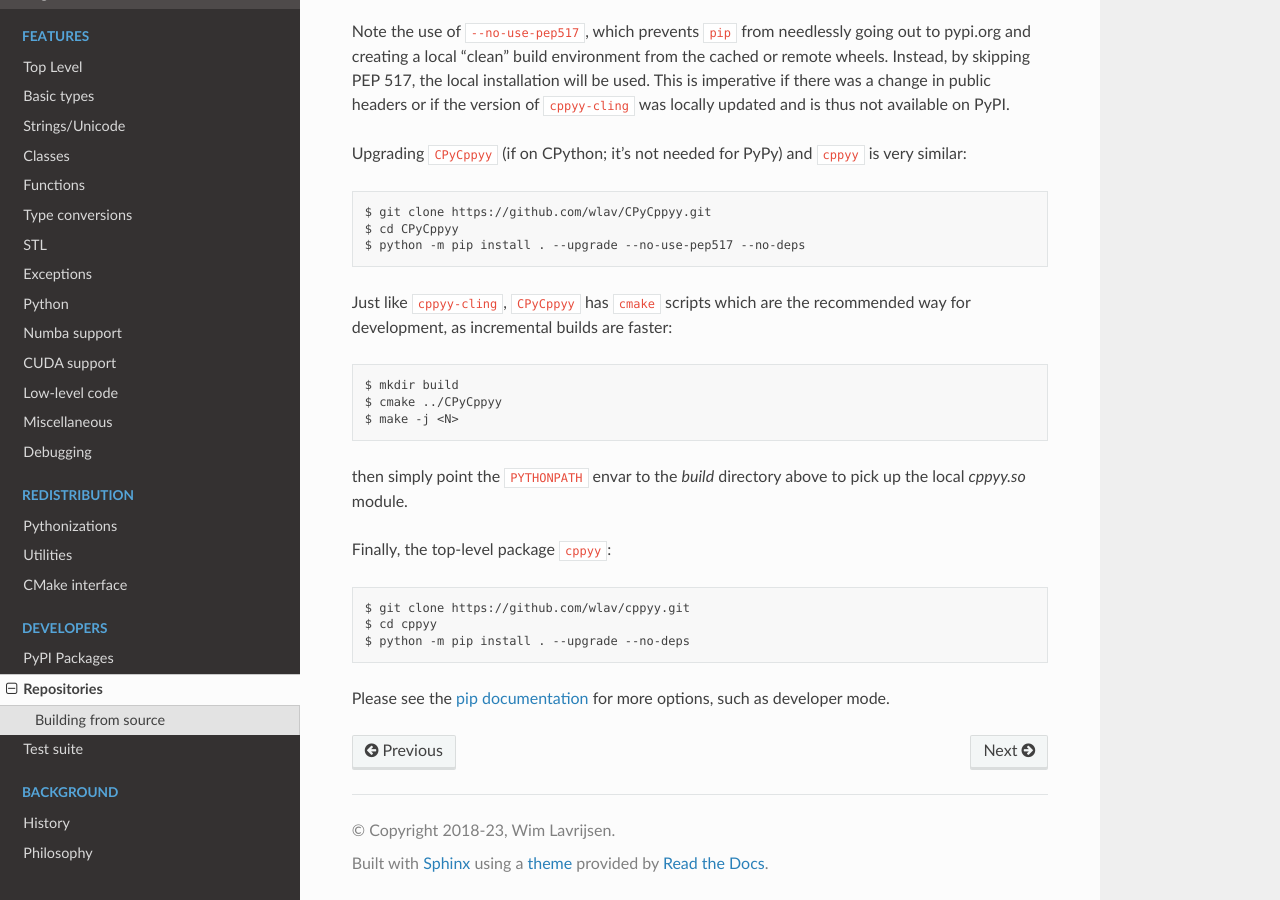
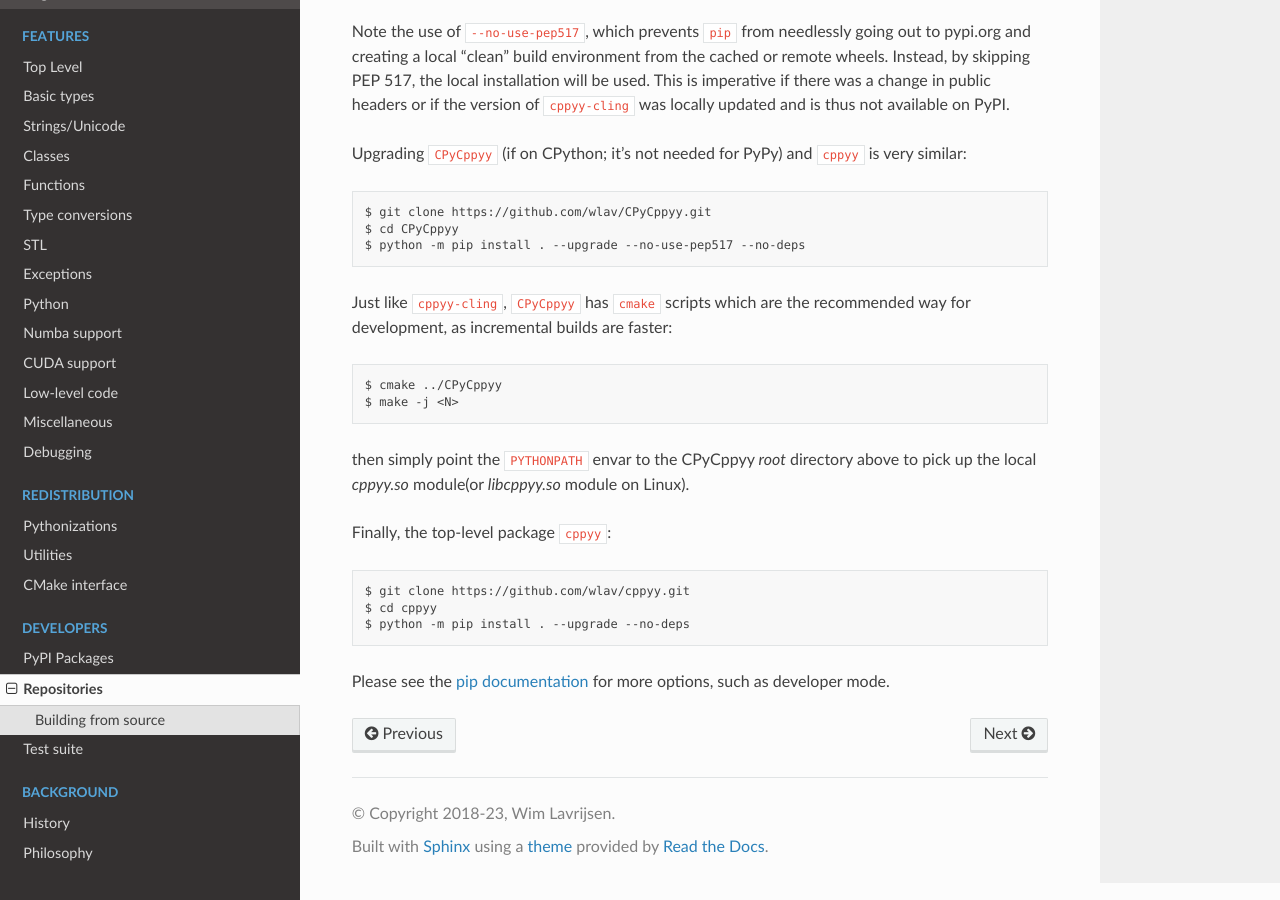
Before and after one commit to wlav/cppyy, a Sphinx documentation site: the page built from doc/source/repositories.rst, in a window 1280 px wide and 900 px high, scrolled down 2440 px. Built offline with Sphinx 7.4.7 and the Read the Docs theme 2.0.0, drawn with Linux system fonts in a browser that asks for light colours.

Commit message:
doc-enhancements

```diff
--- a/doc/source/repositories.rst
+++ b/doc/source/repositories.rst
@@ -140,12 +140,11 @@ is very similar::
 Just like ``cppyy-cling``, ``CPyCppyy`` has ``cmake`` scripts which are the
 recommended way for development, as incremental builds are faster::
 
- $ mkdir build
  $ cmake ../CPyCppyy
  $ make -j <N>
 
-then simply point the ``PYTHONPATH`` envar to the `build` directory above to
-pick up the local `cppyy.so` module.
+then simply point the ``PYTHONPATH`` envar to the CPyCppyy `root` directory above to
+pick up the local `cppyy.so` module(or `libcppyy.so` module on Linux).
 
 Finally, the top-level package ``cppyy``::
 
```
